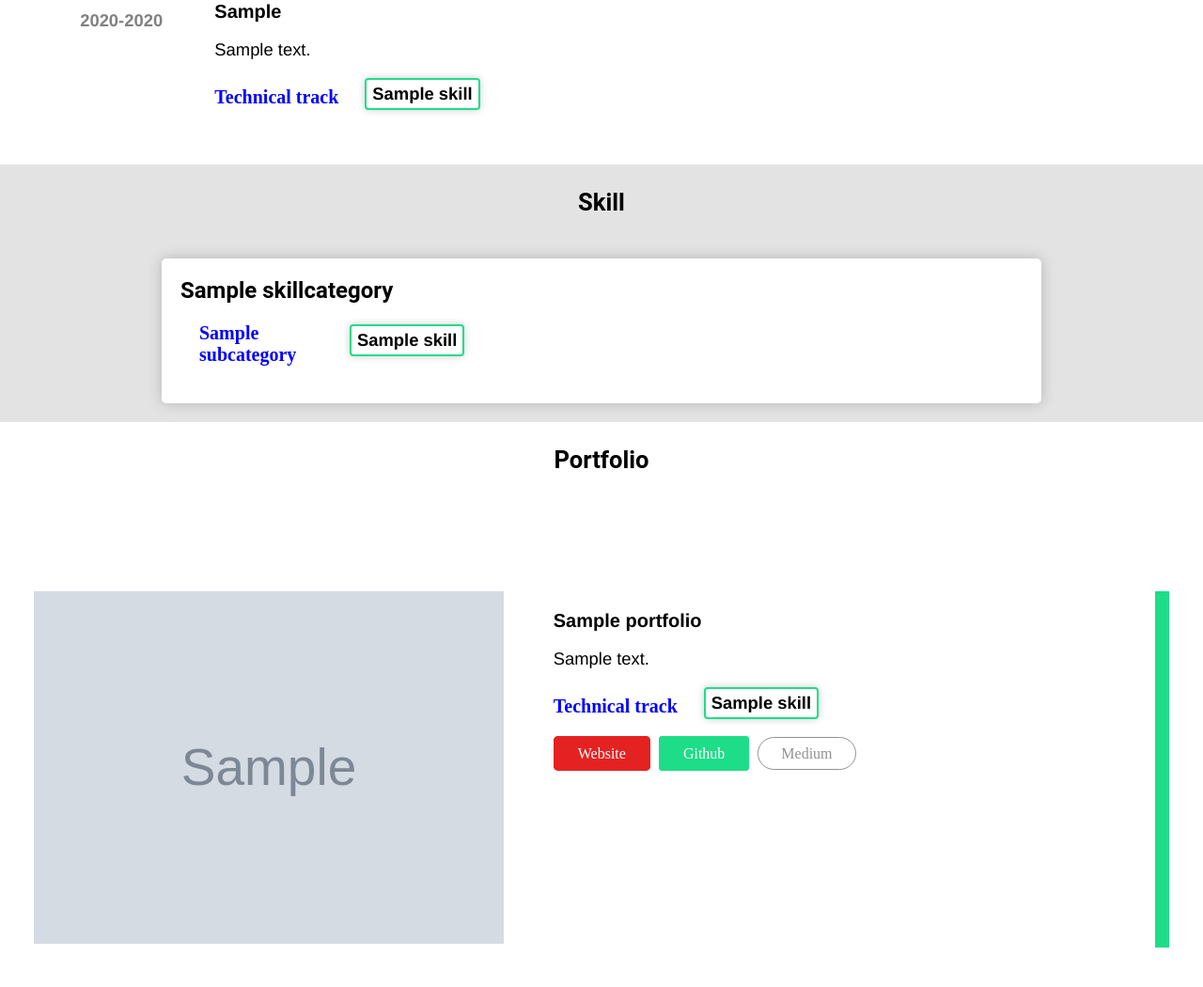
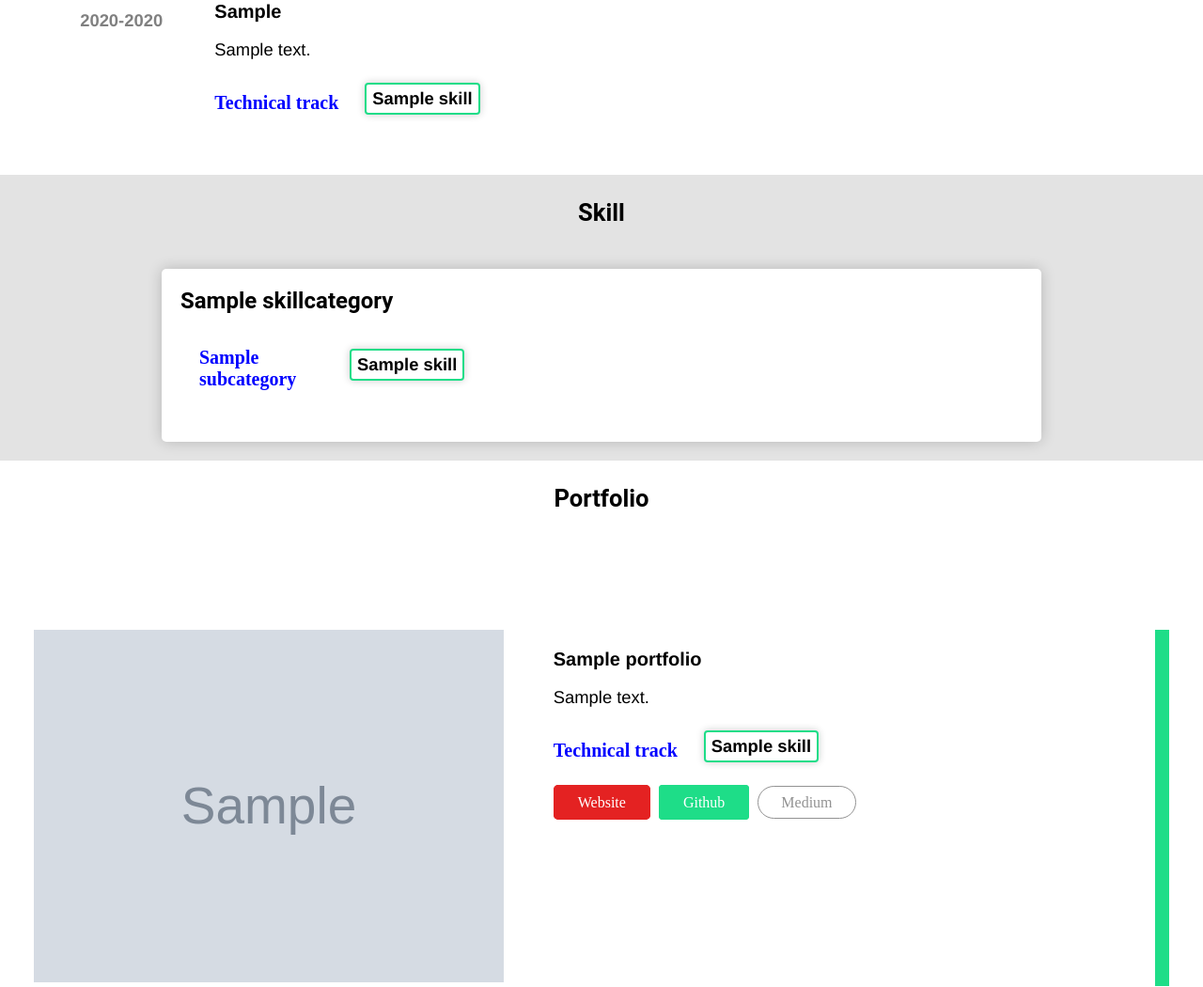
Before and after one commit to hbiom/cv_generator, a Django app: page / in a window 1280 px wide. Shown: the part 938-1988 px from the top of the page at 94% size. Run offline with Django 3.2, Linux system fonts and the light colour scheme; tables that the repository leaves empty hold one stand-in row (values such as "Sample post"); grey boxes marked "Sample" are stand-in pictures; style sheets or scripts are compiled from the project's sources; some libraries are stand-ins or nearby versions.

Commit message:
css technical stack

```diff
--- a/assets/style/components/_portfolio.scss
+++ b/assets/style/components/_portfolio.scss
@@ -48,12 +48,14 @@
   flex-wrap: wrap;
 }
 
- .categorie {
+
+.categorie {
   color: blue;
   font-weight: bold;
   font-size: 20px;
   width: 140px;
   padding-right: 20px;
+  margin: 15px 0px;
 }
 
 .skills {
```
